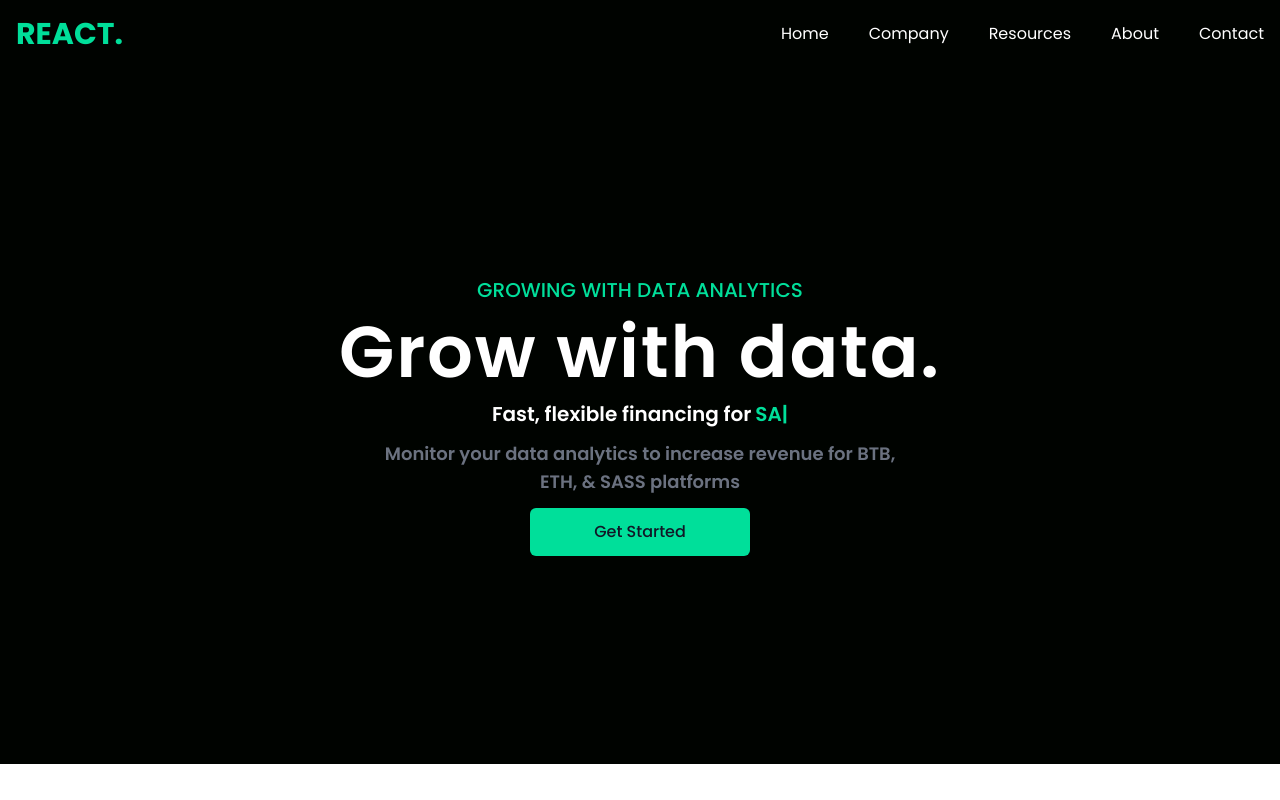
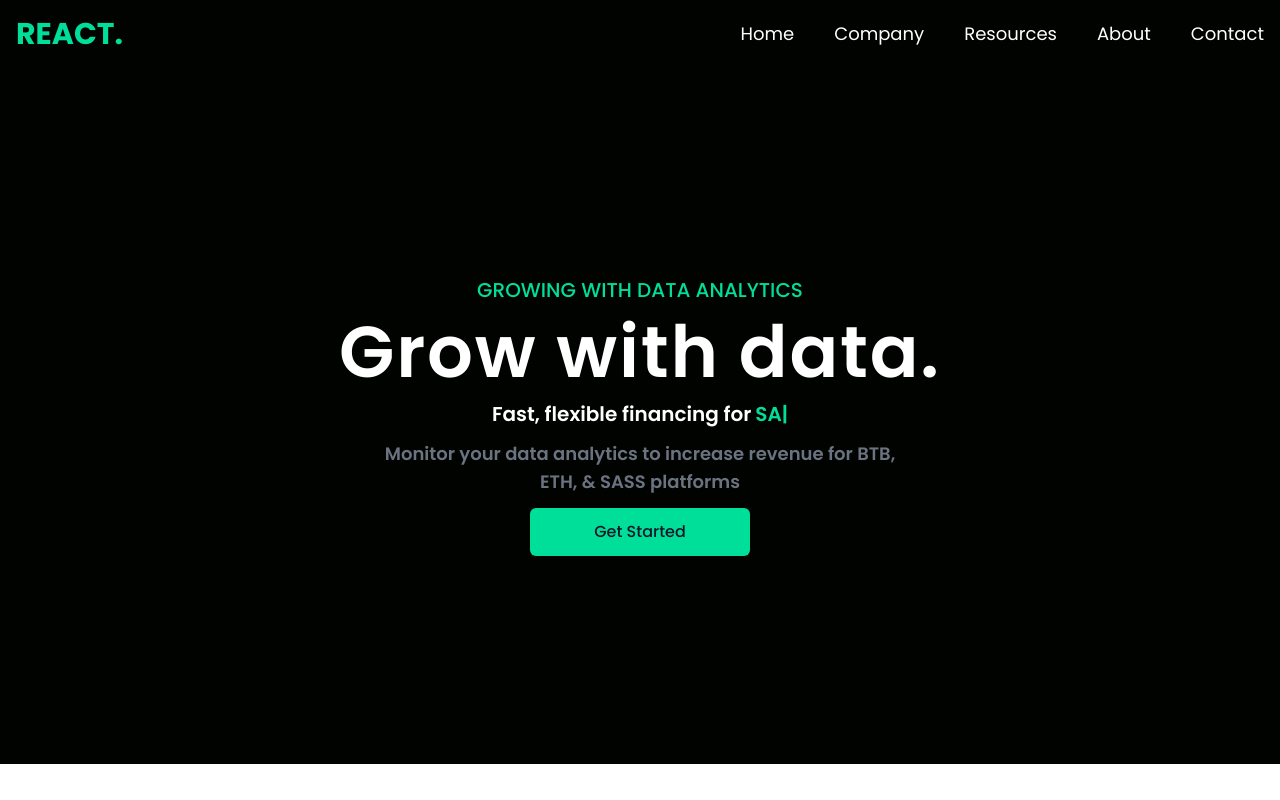
Before and after one commit to hassancodess/data-finance-website, a React (Vite) app: page / in a window 1280 px wide. Shown: the top 800 px of the page. Built offline with nearby package versions, Linux system fonts and the light colour scheme.

Commit message:
Increace font size for menu items

```diff
--- a/src/components/Navbar.jsx
+++ b/src/components/Navbar.jsx
@@ -19,7 +19,7 @@ function Navbar() {
             React.
           </h1>
           {/* Menu Items */}
-          <div className='hidden space-x-10 md:flex'>
+          <div className='hidden space-x-10 text-lg md:flex'>
             <a href='#' className='duration-300 hover:text-cyanGreen'>
               Home
             </a>
```
